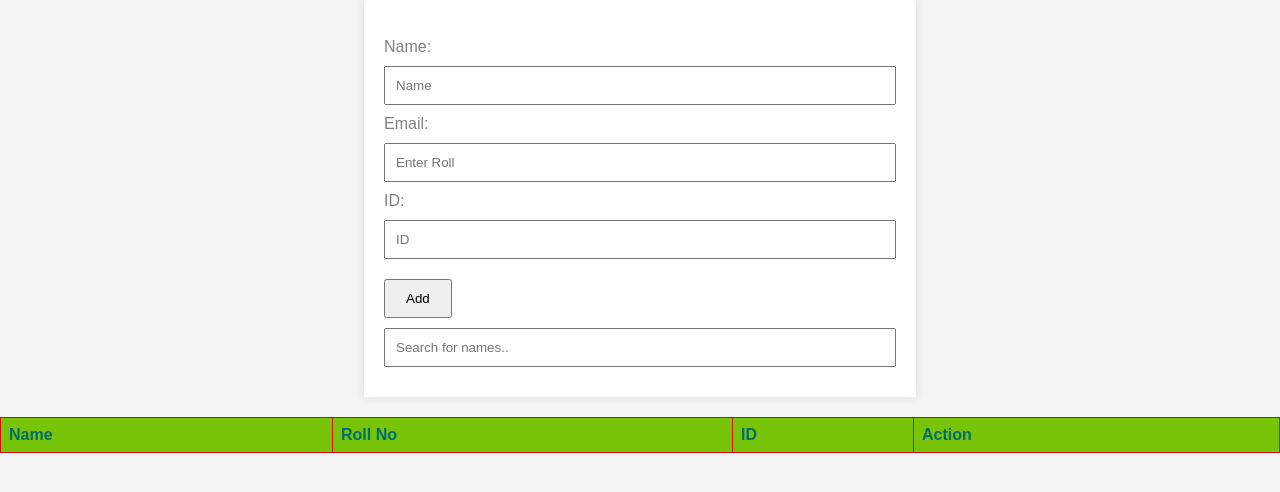
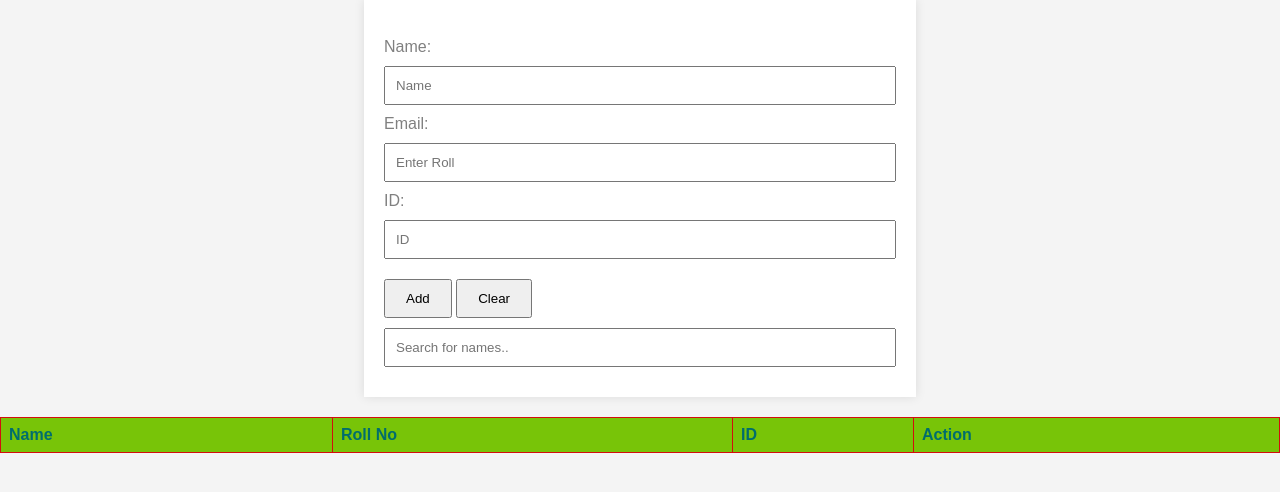
Before and after one commit to AfsheenMujahid/crud-Operation, a plain HTML site: page index.html in a window 1280 px wide. Shown: the part 78-570 px from the top of the page. Drawn offline with Linux system fonts and the light colour scheme.

Commit message:
Update index.html

```diff
--- a/index.html
+++ b/index.html
@@ -16,6 +16,8 @@
         Email:<input type="text" id="email" placeholder="Enter Roll">
         ID:   <input type="text" id="id" placeholder="ID">
         <button onclick="addData()">Add</button>
+    <button onclick="clearForm()">Clear</button>
+
 
     <input type="text" id="searchInput" onkeyup="searchData()" placeholder="Search for names..">
 </form>
```
